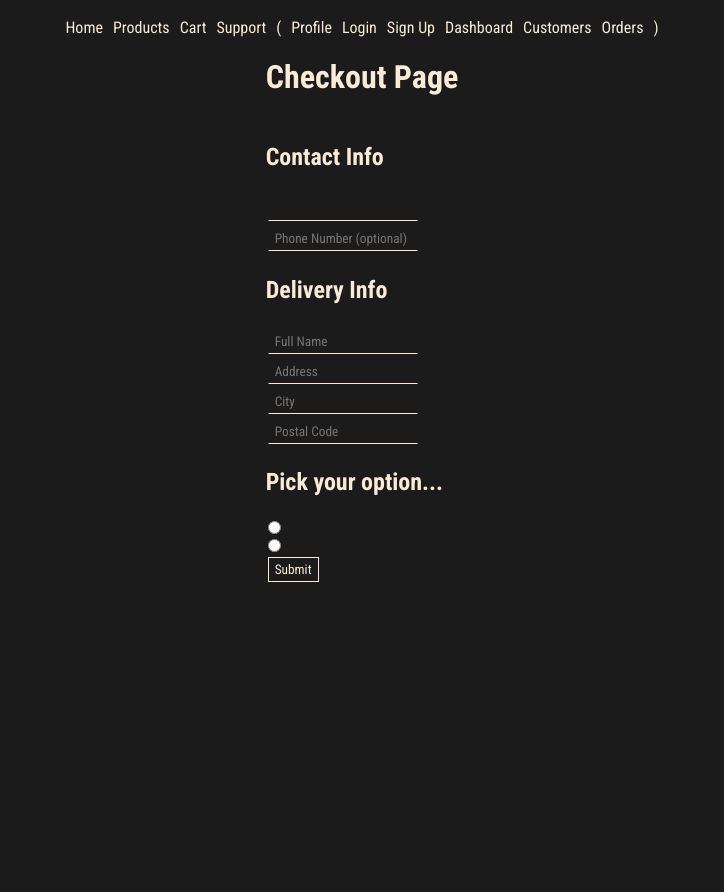
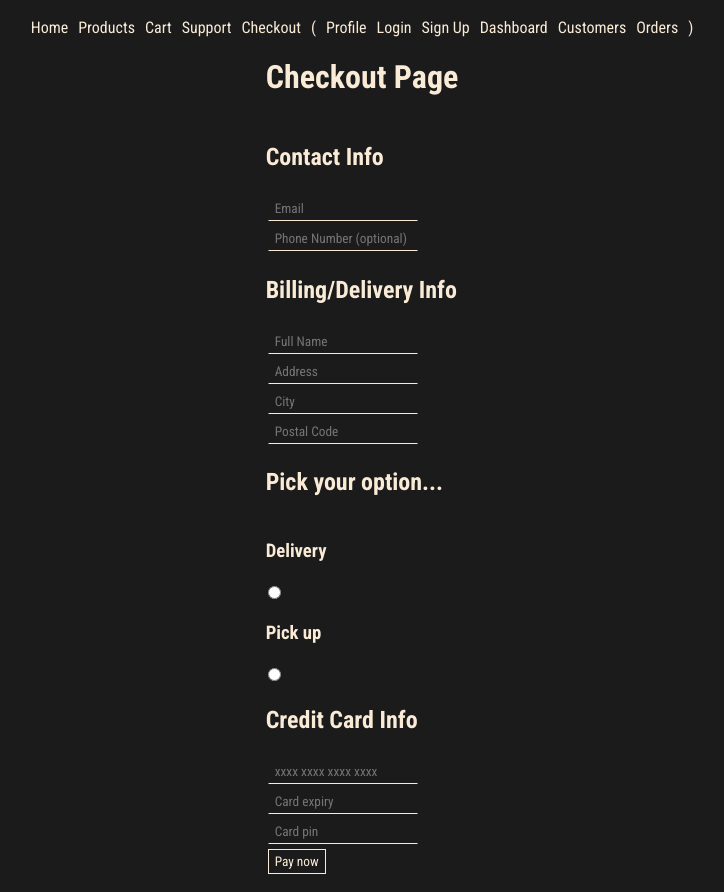
Before and after one commit to PythThm/Agile-Development-Project, a Flask app: page /orders/checkout in a window 1280 px wide. Shown: the whole page, without its empty margins (278-1002 px from the left). Before the commit the page ends 582 px from the top, so only its background shows below. Run offline with Flask 3, Linux system fonts and the light colour scheme.

Commit message:
Finished checkout functionality

```diff
--- a/routes/orders.py
+++ b/routes/orders.py
@@ -1,6 +1,7 @@
-from flask import Blueprint, redirect, url_for, render_template
+from flask import Blueprint, redirect, url_for, render_template, request
 from db import db
 from models import Order
+from time import sleep
 
 orders_bp = Blueprint("orders", __name__)
 
@@ -34,6 +35,21 @@ def order_process_web(order_id):
 def cart():
     return render_template('pages/cart.html')
 
-@orders_bp.route('/checkout')
+@orders_bp.route('/checkout', methods = ['POST', 'GET'])
 def checkout():
+    if request.method == 'POST':
+        creditcard = request.form['ccn']
+        if creditcard == '4444 4444 4444 4444':
+            return redirect(url_for('orders.failure'))
+        return redirect(url_for('orders.success'))
     return render_template('pages/checkout.html')
+
+@orders_bp.route('/success')
+def success():
+    sleep(3)
+    return redirect(url_for('home'))
+
+@orders_bp.route('/failure')
+def failure():
+    sleep(3)
+    return redirect(url_for('orders.checkout'))
--- a/templates/base.html
+++ b/templates/base.html
@@ -15,6 +15,7 @@
             <a href="{{ url_for('products.products') }}">Products</a>
             <a href="{{ url_for('orders.cart') }}">Cart</a>
             <a href="{{ url_for('supports.supports') }}">Support</a>
+            <a href="{{ url_for('orders.checkout')}}">Checkout</a>
             <span>
                 (
             </span>
--- a/templates/pages/checkout.html
+++ b/templates/pages/checkout.html
@@ -1,23 +1,33 @@
 {% extends "base.html" %}
 
 {% block content %}
-<form action="" method="post">
+<form action="{{ url_for('orders.checkout') }}" method="post">
     <h1>Checkout Page</h1>
     <h2>Contact Info</h2>
-    <input type="email" name="email" required>
+    <input type="email" name="email" placeholder="Email" required>
     <input type="text" name="Phone Number" placeholder="Phone Number (optional)">
 
-    <h2>Delivery Info</h2>
+    <h2>Billing/Delivery Info</h2>
     <input type="text" name="customername" placeholder="Full Name" required>
     <input type="text" name="address" placeholder="Address" required>
     <input type="text" name="city" placeholder="City" required>
     <input type="text" name="postalcode" placeholder="Postal Code" required>
 
     <h2>Pick your option...</h2>
-    <input type="radio" name="delivery" value='delivery' required>
-    <input type="radio" name="pickup" value="pick up at store">
+    <h3>Delivery</h3>
+    <input type="radio" name="deliveryorpickup" value='delivery' required>
+    <h3>Pick up</h3>
+    <input type="radio" name="deliveryorpickup" value="pick up at store">
+
+    <h2>Credit Card Info</h2>
+    <!-- <input type="text" name="Creditcard" placeholder="Card number" minlength=16 maxlength=16  required> -->
+    <input name="ccn" type="tel" inputmode="numeric" pattern="[0-9\s]{13,19}"
+         autocomplete="cc-number" maxlength="19"
+         placeholder="xxxx xxxx xxxx xxxx" required>
+    <input type="text" name="cardexpiry" placeholder="Card expiry" minlength=4 maxlength=4 required>
+    <input type="text" name="Creditpin" placeholder="Card pin" minlength=3 maxlength=3 placeholder='pin' required>
 
 
-    <input type="submit">
+    <input type="submit" value="Pay now">
 </form>
 {% endblock %}
--- /dev/null
+++ b/templates/pages/failure.html
@@ -0,0 +1,5 @@
+{% extends "base.html" %}
+{% block content %}
+<h1>An issue was found with your credit card</h1>
+<h2>Please try again</h2>
+{% endblock %}
--- /dev/null
+++ b/templates/pages/success.html
@@ -0,0 +1,5 @@
+{% extends "base.html" %}
+{% block content %}
+<h1>Payment Confirmed!</h1>
+<h2>Please wait while you're returned to the home page</h2>
+{% endblock %}
```
